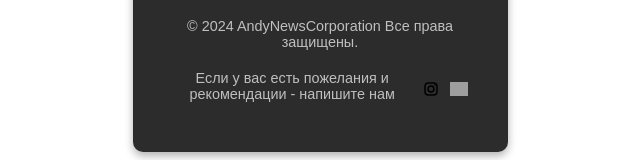
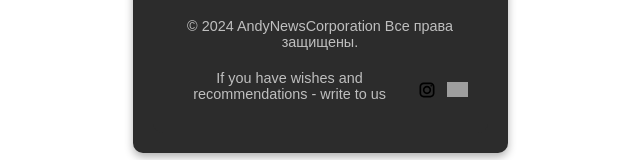
Before and after one commit to Andy33377/project, a Vue app: page / in a window 1280 px wide. Shown: the part 461-621 px from the top of the page, without its empty margins (320-960 px from the left). Built offline with nearby package versions, Linux system fonts and the light colour scheme; grey boxes are pictures that could not be loaded.

Commit message:
fix styles

```diff
--- a/src/App.vue
+++ b/src/App.vue
@@ -68,7 +68,7 @@
         <p>© 2024 AndyNewsCorporation Все права защищены.</p>
         <nav class="footer-links">
           <div class="contacts">
-            <p>Если у вас есть пожелания и рекомендации - напишите нам</p>
+            <p>If you have wishes and recommendations - write to us</p>
             <a class="insta_img" href="https://www.instagram.com/andybaltenko/"
               ><img src="icons8-instagram.svg" alt=""
             /></a>
@@ -121,7 +121,7 @@ body {
 }
 
 .container {
-  max-width: 1200px;
+  width: 375px;
   margin: 0 auto;
   background-color: #2c2c2c;
   color: #e0e0e0;
```
